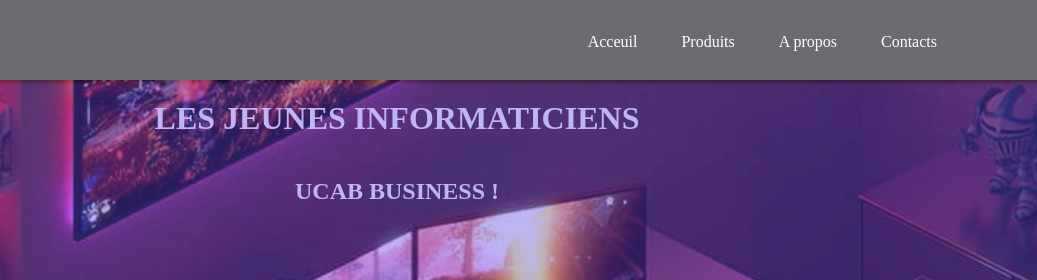
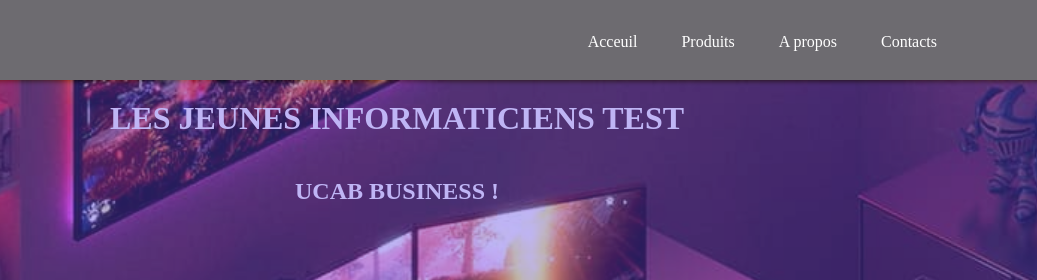
Before and after one commit to Mourtada-seck/examen-Mme-kane, a plain HTML site: page index.html in a window 1280 px wide. Shown: the top 280 px of the page, 243-1280 px from the left. Drawn offline with Linux system fonts and the light colour scheme.

Commit message:
ajout sur le titre

```diff
--- a/index.html
+++ b/index.html
@@ -26,7 +26,7 @@
     </div>
     <header>
         <div class="entete">
-            <h1>Les Jeunes Informaticiens</h1>
+            <h1>Les Jeunes Informaticiens test</h1>
             <h2>Ucab Business !</h2>
             <img id="logo2" src="lesimages/logo.avif" alt="" width="100px" height="100px">
             <h3>Qui Somme Nous ?</h3>
```
